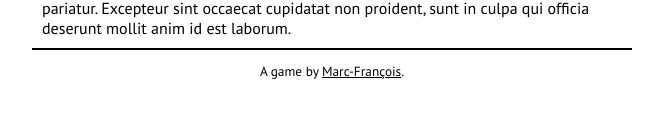
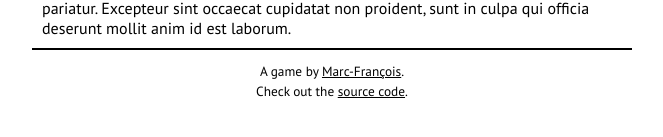
Before and after one commit to mfcochauxlaberge/graalit-client, a React app: page / in a window 1280 px wide. Shown: the part 413-550 px from the top of the page, without its empty margins (308-971 px from the left). Built offline with nearby package versions, Linux system fonts and the light colour scheme; a web font is replaced by a local one.

Commit message:
Add link to source code in footer

```diff
--- a/src/App.jsx
+++ b/src/App.jsx
@@ -94,7 +94,12 @@ class App extends Component {
             </div>
             <footer id="footer">
               <small>
-                A game by <a href="https://mfcl.io">Marc-François</a>.
+                A game by <a href="https://mfcl.io">Marc-François</a>.<br />
+                Check out the{' '}
+                <a href="https://github.com/mfcochauxlaberge/graalit-client">
+                  source code
+                </a>
+                .
               </small>
             </footer>
           </Fragment>
```
